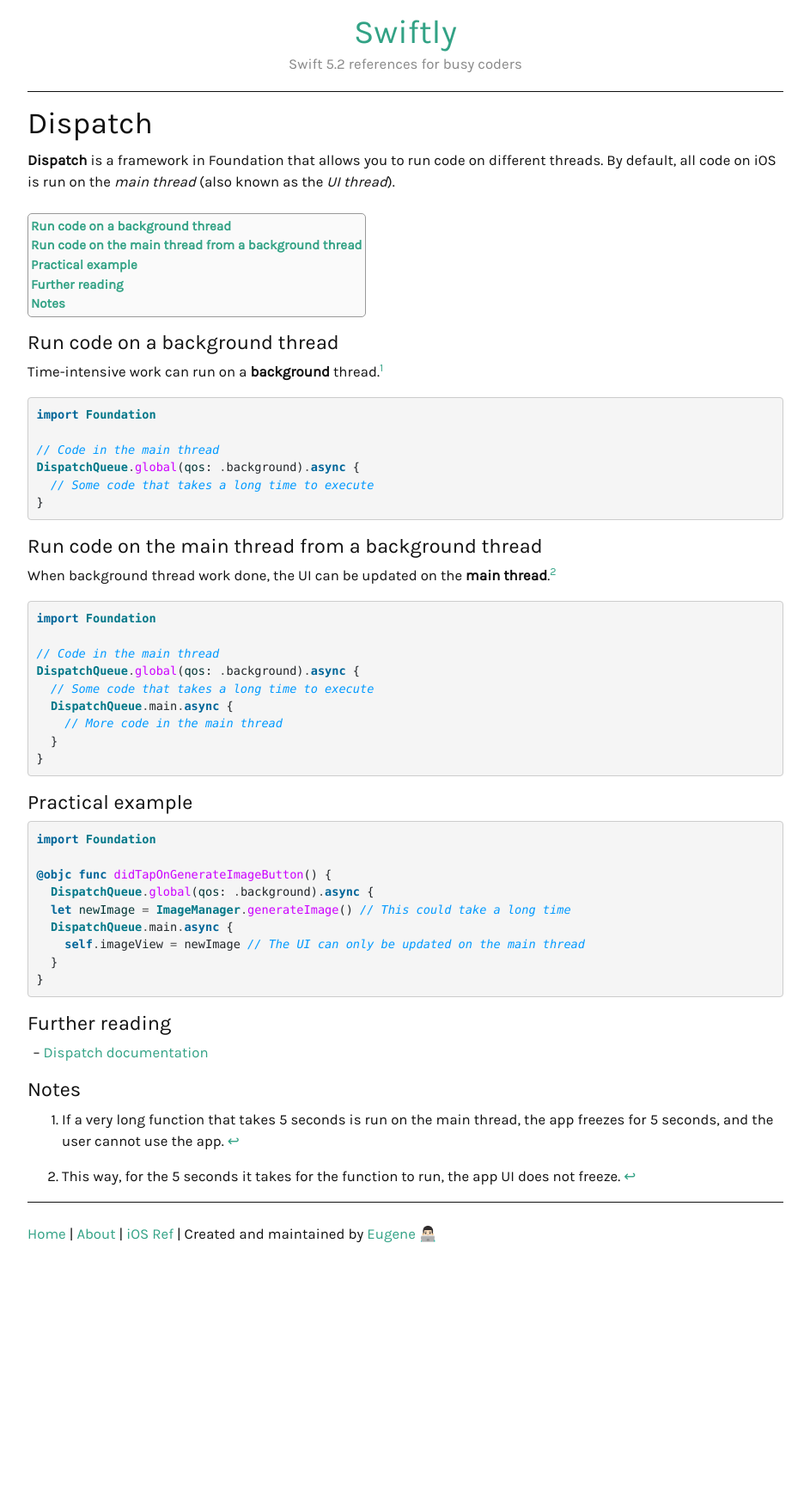
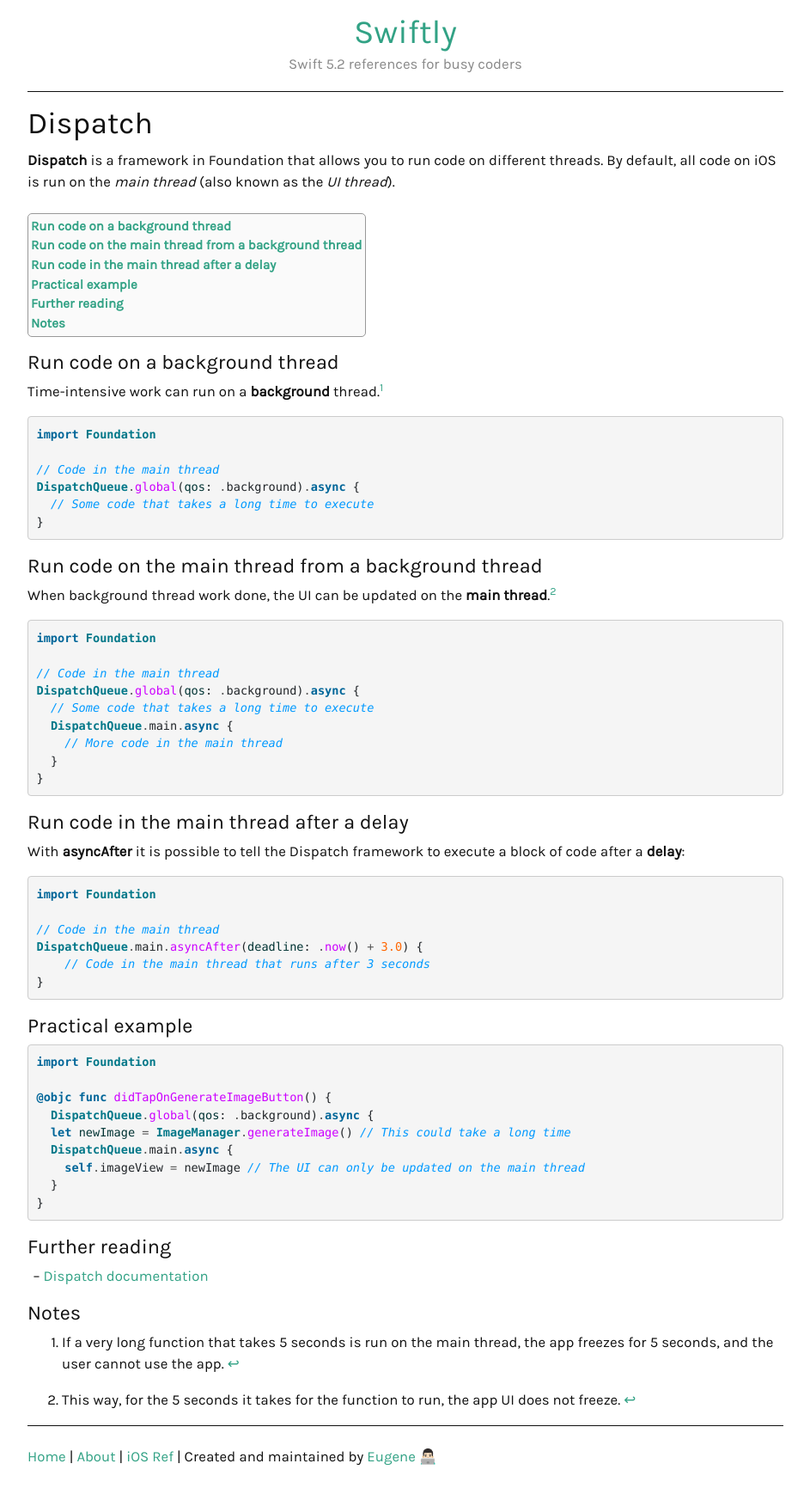
Before and after one commit to ebelinski/swiftly, a Jekyll site: the page built from _guides/dispatch.md, in a window 1280 px wide. Shown: the whole page at 86% size, without its empty margins (168-1111 px from the left). Built offline with Jekyll 4.4.1, drawn with Linux system fonts in a browser that asks for light colours; comment, search, counter and statistics services are not loaded; before the commit the page ends 1471 px from its top, so only the background shows below that.

Commit message:
Added dispatch asyncAfter example.

````diff
--- a/_guides/dispatch.md
+++ b/_guides/dispatch.md
@@ -38,6 +38,19 @@ DispatchQueue.global(qos: .background).async {
 }
 ```
 
+### Run code in the main thread after a delay
+
+With **asyncAfter** it is possible to tell the Dispatch framework to execute a block of code after a **delay**:
+
+```swift
+import Foundation
+
+// Code in the main thread
+DispatchQueue.main.asyncAfter(deadline: .now() + 3.0) {
+    // Code in the main thread that runs after 3 seconds
+}
+```
+
 ### Practical example
 
 ```swift
````
